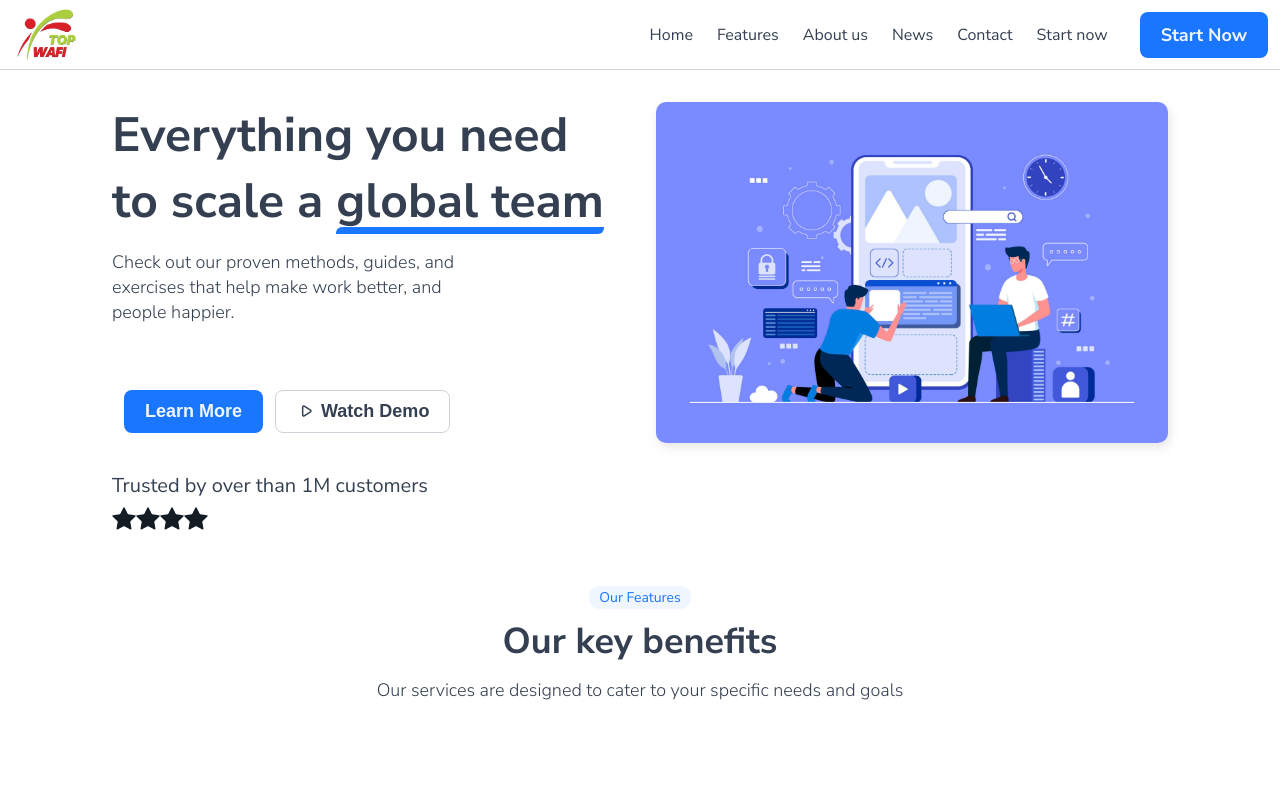
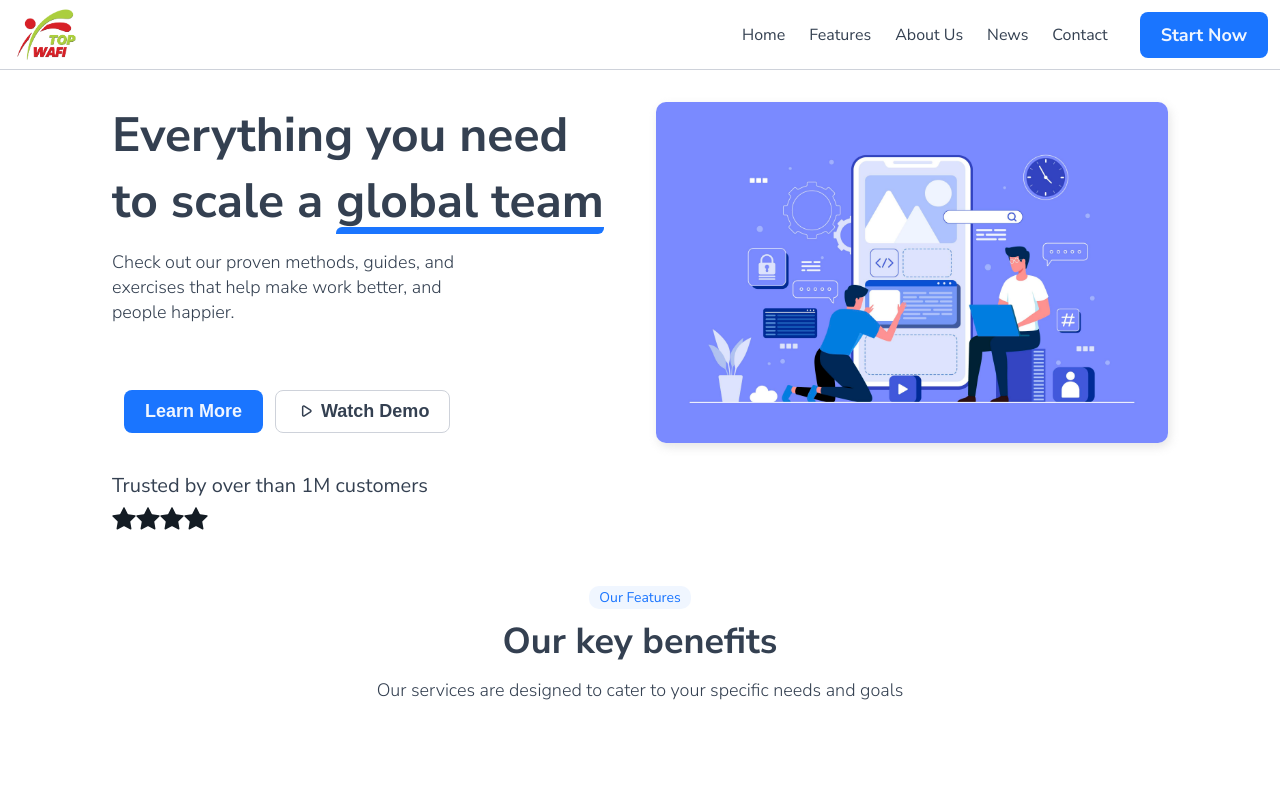
Before and after one commit to AhmedMedhat77/dev-website, a React (Create React App) app: page / in a window 1280 px wide. Shown: the top 796 px of the page. Built offline with nearby package versions, Linux system fonts and the light colour scheme.

Commit message:
add multi lang

```diff
--- a/package.json
+++ b/package.json
@@ -7,8 +7,12 @@
     "@testing-library/jest-dom": "^5.16.5",
     "@testing-library/react": "^13.4.0",
     "@testing-library/user-event": "^13.5.0",
+    "i18next": "^22.5.0",
+    "i18next-browser-languagedetector": "^7.0.1",
+    "i18next-http-backend": "^2.2.1",
     "react": "^18.2.0",
     "react-dom": "^18.2.0",
+    "react-i18next": "^12.3.1",
     "react-redux": "^8.0.5",
     "react-router-dom": "^6.11.2",
     "react-scripts": "5.0.1",
--- /dev/null
+++ b/public/assets/locales/en/translation.json
@@ -0,0 +1,14 @@
+{
+  "ROUTES": {
+    "home": "Home",
+    "features": "Features",
+    "aboutus": "About Us",
+    "news": "News ",
+    "contact": "Contact",
+    "startnow": "Start Now"
+  },
+  "Header": {
+    "title": "  Everything you need to scale a",
+    "span": "global team"
+  }
+}
--- /dev/null
+++ b/src/Languages/Language.js
@@ -0,0 +1,2 @@
+import React from "react";
+import { createRoot } from 'react-dom/client';
--- a/src/Layout/Header/Header.jsx
+++ b/src/Layout/Header/Header.jsx
@@ -3,13 +3,15 @@ import play from "../../Assets/Icons/Play.svg";
 import rate from "../../Assets/Icons/star.svg";
 import banner from "../../Assets/banner.jpg";
 import Button from "../../Components/Button";
+import { useTranslation } from "react-i18next";
 const Header = () => {
+  const { t } = useTranslation();
   return (
     <div className="header">
       <div className="header__left">
         <div className="header__left__top">
           <h1 className="header__left__top-title">
-            Everything you need to scale a <span>global team</span>
+            {t("Header.title")} <span>{t("Header.span")}</span>
           </h1>
           <p className="header__left__top-description">
             Check out our proven methods, guides, and exercises that help make
--- a/src/Layout/Navbar/Navbar.jsx
+++ b/src/Layout/Navbar/Navbar.jsx
@@ -3,7 +3,9 @@ import Logo from "../../Assets/logo.png";
 import menuIcon from "../../Assets/Icons/Icon Button.svg";
 import { Link } from "react-router-dom";
 import ROUTES from "../../Routes/Routes";
+import { useTranslation } from "react-i18next";
 const Navbar = () => {
+  const { t } = useTranslation();
   return (
     <nav className="navbar">
       <div className="navbar__logo">
@@ -15,17 +17,33 @@ const Navbar = () => {
         <div className="navbar__right-menuicon">
           <img src={menuIcon} alt="menu" />
         </div>
-        <Link className="btn btn--primary btn--l">Start Now</Link>
+        <Link className="btn btn--primary btn--l">{t("ROUTES.startnow")}</Link>
         <ul className="navbar__right-menu">
-          {ROUTES?.map((route) => {
-            return (
-              <li className="navbar__right-menu__item" key={route.id}>
-                <Link className="navbar__right-menu__item-link" to={route.path}>
-                  {route.name}
-                </Link>
-              </li>
-            );
-          })}
+          <li className="navbar__right-menu__item">
+            <Link className="navbar__right-menu__item-link" to="/">
+              {t("ROUTES.home")}
+            </Link>
+          </li>
+          <li className="navbar__right-menu__item">
+            <Link className="navbar__right-menu__item-link" to="/features">
+              {t("ROUTES.features")}
+            </Link>
+          </li>
+          <li className="navbar__right-menu__item">
+            <Link className="navbar__right-menu__item-link" to="/about-us">
+              {t("ROUTES.aboutus")}
+            </Link>
+          </li>
+          <li className="navbar__right-menu__item">
+            <Link className="navbar__right-menu__item-link" to="/news">
+              {t("ROUTES.news")}
+            </Link>
+          </li>
+          <li className="navbar__right-menu__item">
+            <Link className="navbar__right-menu__item-link" to="/contact-us">
+              {t("ROUTES.contact")}
+            </Link>
+          </li>
         </ul>
       </div>
     </nav>
--- a/src/index.js
+++ b/src/index.js
@@ -1,9 +1,31 @@
 import React from "react";
 import ReactDOM from "react-dom/client";
+
+import "./scss/main.scss";
+import i18n from "i18next";
+import { initReactI18next } from "react-i18next";
+import HttpApi from "i18next-http-backend";
 import App from "./App";
 import store from "./Redux/Store/store";
 import { Provider } from "react-redux";
-import "./scss/main.scss";
+import LanguageDetector from "i18next-browser-languagedetector";
+i18n
+  .use(initReactI18next)
+  .use(LanguageDetector)
+  .use(HttpApi)
+  .init({
+    fallbackLng: "en",
+    detection: {
+      order: ["htmlTag", "cookie", "querystring", "localStorage", "path"],
+      caches: ["cookie"],
+    },
+    backend: {
+      loadPath: "assets/locales/{{lng}}/translation.json",
+    },
+    React: {
+      useSuspense: false,
+    },
+  });
 
 const root = ReactDOM.createRoot(document.getElementById("root"));
 root.render(
```
Also changed, not shown: public/assets/locales/ar/translation.json (added, +14 -0 lines), public/index.html (+1 -22 lines), 1 other file (tests, documents, lock files or other folders).
